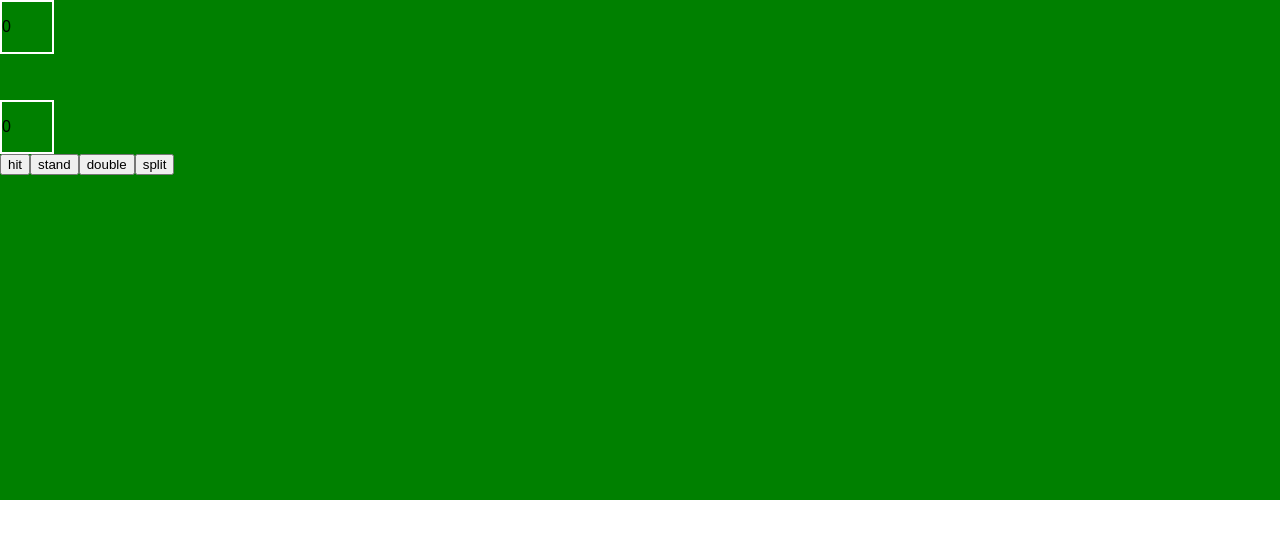
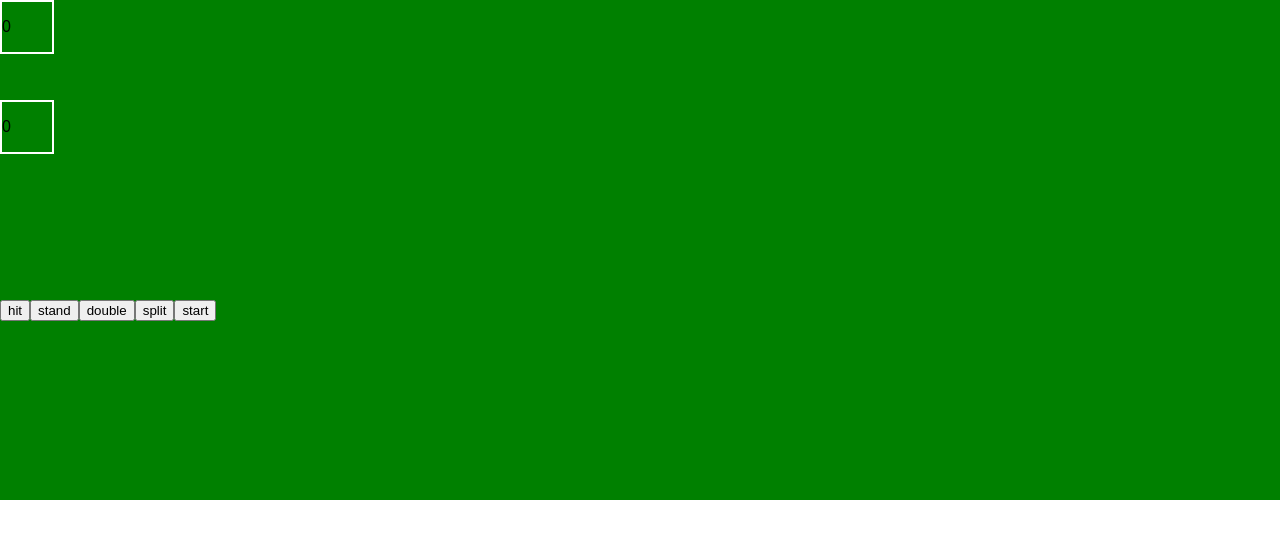
Before and after one commit to kasra-nejad/blackjack, a React (Create React App) app: page / in a window 1280 px wide. Shown: the top 538 px of the page. Built offline with nearby package versions, Linux system fonts and the light colour scheme.

Commit message:
initial draw fixed

```diff
--- a/src/Buttons/PlayerButtons.tsx
+++ b/src/Buttons/PlayerButtons.tsx
@@ -2,11 +2,13 @@ import React, { useState } from "react";
 
 export interface IPlayerButtonsProps {
   drawCard: (participant: string) => void;
+  start: () => void;
   turn: string;
+  isInitialDeal: boolean;
 }
 
 const PlayerButtons: React.FC<IPlayerButtonsProps> = (props) => {
-  const { drawCard, turn } = props;
+  const { drawCard, turn, start, isInitialDeal } = props;
   const [isDoubleDisabled, setIsDoubleDisabled] = useState(false);
   const [isSplitDisabled, setISSplitDisabled] = useState(false);
   return (
@@ -23,6 +25,14 @@ const PlayerButtons: React.FC<IPlayerButtonsProps> = (props) => {
       <button className="button" disabled={isSplitDisabled} name="split">
         split
       </button>
+      <button
+        className="button"
+        disabled={!isInitialDeal}
+        name="start"
+        onClick={start}
+      >
+        start
+      </button>
     </div>
   );
 };
--- a/src/Participants/Dealer.tsx
+++ b/src/Participants/Dealer.tsx
@@ -1,5 +1,6 @@
 import React, { useState } from "react";
 import styled from "styled-components";
+import Card from "../Table/Card";
 import { CurrentCard } from "../Table/Table";
 import Totals from "./Totals";
 import { useGetParticipantTotal } from "./utils";
@@ -8,9 +9,10 @@ type Props = {
   hand: CurrentCard[];
 };
 
-const DealerWrapper = styled.div`
+const DealerArea = styled.div`
   width: 100px;
   height: 100px;
+  display: flex;
 `;
 
 const Dealer = (props: Props) => {
@@ -18,12 +20,12 @@ const Dealer = (props: Props) => {
   const total = useGetParticipantTotal(hand);
 
   return (
-    <DealerWrapper>
-      {hand.map((card) => {
-        <div>{card?.id}</div>;
+    <DealerArea>
+      {hand.map((card: CurrentCard) => {
+        return <Card value={card?.id} />;
       })}
       <Totals total={total} />
-    </DealerWrapper>
+    </DealerArea>
   );
 };
 
--- a/src/Participants/Player.tsx
+++ b/src/Participants/Player.tsx
@@ -2,22 +2,30 @@ import React from "react";
 import Totals from "./Totals";
 import { CurrentCard } from "../Table/Table";
 import { useGetParticipantTotal } from "./utils";
+import Card from "../Table/Card";
+import styled from "styled-components";
 
 type Props = {
   hand: CurrentCard[];
 };
 
+const PlayerArea = styled.div`
+  width: 200px;
+  height: 200px;
+  display: flex;
+`;
+
 const Player = (props: Props) => {
   const { hand } = props;
   const total = useGetParticipantTotal(hand);
-
+  console.log(hand);
   return (
-    <>
-      {hand.map((card) => {
-        <div>{card?.id}</div>;
+    <PlayerArea>
+      {hand.map((card: CurrentCard) => {
+        return <Card value={card?.id} />;
       })}
       <Totals total={total} />
-    </>
+    </PlayerArea>
   );
 };
 
--- /dev/null
+++ b/src/Table/Card.tsx
@@ -0,0 +1,24 @@
+import React from "react";
+import styled from "styled-components";
+
+const CardWrapper = styled.div`
+  width: 75px;
+  height: 75px;
+  border: solid 2px red;
+  z-index: 100;
+`;
+
+type Props = {
+  value?: string;
+};
+
+const Card: React.FC<Props> = (props) => {
+  const { value } = props;
+  return (
+    <CardWrapper>
+      <p>{value}</p>
+    </CardWrapper>
+  );
+};
+
+export default Card;
--- a/src/Table/Table.tsx
+++ b/src/Table/Table.tsx
@@ -16,7 +16,7 @@ const PlayArea = styled.div`
 const Table: React.FC = () => {
   const [isInitialDeal, setIsInitialDeal] = useState(true);
   const [dealerDeck, setDealerDeck] = useState(deckOfCards);
-  const [turn, setTurn] = useState<string>(Object.keys(participants)[0]);
+  const [turn, setTurn] = useState<string>(participants.PLAYER_1);
   const [currentCard, setCurrentCard] = useState<CurrentCard>(null);
   const [hands, setHands] = useState<{ [key: string]: CurrentCard[] }>({
     [participants.PLAYER_1]: [],
@@ -34,12 +34,27 @@ const Table: React.FC = () => {
   const drawCard = (participant: string) => {
     const randomCardIndex = Math.floor(Math.random() * dealerDeck.length);
     setCurrentCard(dealerDeck[randomCardIndex]);
-    setHands({ ...hands, [participant]: [...hands[participant], currentCard] });
+    setHands(
+      Object.assign(hands, {
+        [participant]: [...hands[participant], dealerDeck[randomCardIndex]],
+      })
+    );
     setDealerDeck(dealerDeck.filter((_, index) => index !== randomCardIndex));
   };
 
   const start = () => {
-    Object.keys(participants).forEach((participant) => drawCard(participant));
+    Array(2)
+      .fill(
+        Object.values(participants).copyWithin(
+          Object.values(participants).length,
+          0
+        )
+      )
+      .flat()
+      .forEach((participant: string) => {
+        drawCard(participant);
+        toggleTurn();
+      });
     setIsInitialDeal(false);
   };
 
@@ -47,7 +62,12 @@ const Table: React.FC = () => {
     <PlayArea>
       <Dealer hand={hands[participants.DEALER]} />
       <Player hand={hands[participants.PLAYER_1]} />
-      <PlayerButtons drawCard={drawCard} turn={turn} />
+      <PlayerButtons
+        drawCard={drawCard}
+        start={start}
+        turn={turn}
+        isInitialDeal={isInitialDeal}
+      />
     </PlayArea>
   );
 };
--- a/src/Table/cardConstants.ts
+++ b/src/Table/cardConstants.ts
@@ -6,61 +6,276 @@ const cardTypes = {
 };
 
 export const deckOfCards = [
-  { id: `1-${cardTypes.heart}-1`, type: cardTypes.heart, value: 1 },
-  { id: `2-${cardTypes.heart}-1`, type: cardTypes.heart, value: 2 },
-  { id: `3-${cardTypes.heart}-1`, type: cardTypes.heart, value: 3 },
-  { id: `4-${cardTypes.heart}-1`, type: cardTypes.heart, value: 4 },
-  { id: `5-${cardTypes.heart}-1`, type: cardTypes.heart, value: 5 },
-  { id: `6-${cardTypes.heart}-1`, type: cardTypes.heart, value: 6 },
-  { id: `7-${cardTypes.heart}-1`, type: cardTypes.heart, value: 7 },
-  { id: `8-${cardTypes.heart}-1`, type: cardTypes.heart, value: 8 },
-  { id: `9-${cardTypes.heart}-1`, type: cardTypes.heart, value: 9 },
-  { id: `10-${cardTypes.heart}-1`, type: cardTypes.heart, value: 10 },
-  { id: `11-${cardTypes.heart}-1`, type: cardTypes.heart, value: 10 },
-  { id: `12-${cardTypes.heart}-1`, type: cardTypes.heart, value: 10 },
-  { id: `13-${cardTypes.heart}-1`, type: cardTypes.heart, value: 10 },
-  { id: `1-${cardTypes.spade}-1`, type: cardTypes.spade, value: 1 },
-  { id: `2-${cardTypes.spade}-1`, type: cardTypes.spade, value: 2 },
-  { id: `3-${cardTypes.spade}-1`, type: cardTypes.spade, value: 3 },
-  { id: `4-${cardTypes.spade}-1`, type: cardTypes.spade, value: 4 },
-  { id: `5-${cardTypes.spade}-1`, type: cardTypes.spade, value: 5 },
-  { id: `6-${cardTypes.spade}-1`, type: cardTypes.spade, value: 6 },
-  { id: `7-${cardTypes.spade}-1`, type: cardTypes.spade, value: 7 },
-  { id: `8-${cardTypes.spade}-1`, type: cardTypes.spade, value: 8 },
-  { id: `9-${cardTypes.spade}-1`, type: cardTypes.spade, value: 9 },
-  { id: `10-${cardTypes.spade}-1`, type: cardTypes.spade, value: 10 },
-  { id: `11-${cardTypes.spade}-1`, type: cardTypes.spade, value: 10 },
-  { id: `12-${cardTypes.spade}-1`, type: cardTypes.spade, value: 10 },
-  { id: `13-${cardTypes.spade}-1`, type: cardTypes.spade, value: 10 },
-  { id: `1-${cardTypes.diamond}-1`, type: cardTypes.diamond, value: 1 },
-  { id: `2-${cardTypes.diamond}-1`, type: cardTypes.diamond, value: 2 },
-  { id: `3-${cardTypes.diamond}-1`, type: cardTypes.diamond, value: 3 },
-  { id: `4-${cardTypes.diamond}-1`, type: cardTypes.diamond, value: 4 },
-  { id: `5-${cardTypes.diamond}-1`, type: cardTypes.diamond, value: 5 },
-  { id: `6-${cardTypes.diamond}-1`, type: cardTypes.diamond, value: 6 },
-  { id: `7-${cardTypes.diamond}-1`, type: cardTypes.diamond, value: 7 },
-  { id: `8-${cardTypes.diamond}-1`, type: cardTypes.diamond, value: 8 },
-  { id: `9-${cardTypes.diamond}-1`, type: cardTypes.diamond, value: 9 },
-  { id: `10-${cardTypes.diamond}-1`, type: cardTypes.diamond, value: 10 },
-  { id: `11-${cardTypes.diamond}-1`, type: cardTypes.diamond, value: 10 },
-  { id: `12-${cardTypes.diamond}-1`, type: cardTypes.diamond, value: 10 },
-  { id: `13-${cardTypes.diamond}-1`, type: cardTypes.diamond, value: 10 },
-  { id: `1-${cardTypes.club}-1`, type: cardTypes.club, value: 1 },
-  { id: `2-${cardTypes.club}-1`, type: cardTypes.club, value: 2 },
-  { id: `3-${cardTypes.club}-1`, type: cardTypes.club, value: 3 },
-  { id: `4-${cardTypes.club}-1`, type: cardTypes.club, value: 4 },
-  { id: `5-${cardTypes.club}-1`, type: cardTypes.club, value: 5 },
-  { id: `6-${cardTypes.club}-1`, type: cardTypes.club, value: 6 },
-  { id: `7-${cardTypes.club}-1`, type: cardTypes.club, value: 7 },
-  { id: `8-${cardTypes.club}-1`, type: cardTypes.club, value: 8 },
-  { id: `9-${cardTypes.club}-1`, type: cardTypes.club, value: 9 },
-  { id: `10-${cardTypes.club}-1`, type: cardTypes.club, value: 10 },
-  { id: `11-${cardTypes.club}-1`, type: cardTypes.club, value: 10 },
-  { id: `12-${cardTypes.club}-1`, type: cardTypes.club, value: 10 },
-  { id: `13-${cardTypes.club}-1`, type: cardTypes.club, value: 10 },
+  {
+    id: `1-${cardTypes.heart}`,
+    type: cardTypes.heart,
+    value: 1,
+    deckNumber: 1,
+  },
+  {
+    id: `2-${cardTypes.heart}`,
+    type: cardTypes.heart,
+    value: 2,
+    deckNumber: 1,
+  },
+  {
+    id: `3-${cardTypes.heart}`,
+    type: cardTypes.heart,
+    value: 3,
+    deckNumber: 1,
+  },
+  {
+    id: `4-${cardTypes.heart}`,
+    type: cardTypes.heart,
+    value: 4,
+    deckNumber: 1,
+  },
+  {
+    id: `5-${cardTypes.heart}`,
+    type: cardTypes.heart,
+    value: 5,
+    deckNumber: 1,
+  },
+  {
+    id: `6-${cardTypes.heart}`,
+    type: cardTypes.heart,
+    value: 6,
+    deckNumber: 1,
+  },
+  {
+    id: `7-${cardTypes.heart}`,
+    type: cardTypes.heart,
+    value: 7,
+    deckNumber: 1,
+  },
+  {
+    id: `8-${cardTypes.heart}`,
+    type: cardTypes.heart,
+    value: 8,
+    deckNumber: 1,
+  },
+  {
+    id: `9-${cardTypes.heart}`,
+    type: cardTypes.heart,
+    value: 9,
+    deckNumber: 1,
+  },
+  {
+    id: `10-${cardTypes.heart}`,
+    type: cardTypes.heart,
+    value: 10,
+    deckNumber: 1,
+  },
+  {
+    id: `11-${cardTypes.heart}`,
+    type: cardTypes.heart,
+    value: 10,
+    deckNumber: 1,
+  },
+  {
+    id: `12-${cardTypes.heart}`,
+    type: cardTypes.heart,
+    value: 10,
+    deckNumber: 1,
+  },
+  {
+    id: `13-${cardTypes.heart}`,
+    type: cardTypes.heart,
+    value: 10,
+    deckNumber: 1,
+  },
+  {
+    id: `1-${cardTypes.spade}`,
+    type: cardTypes.spade,
+    value: 1,
+    deckNumber: 1,
+  },
+  {
+    id: `2-${cardTypes.spade}`,
+    type: cardTypes.spade,
+    value: 2,
+    deckNumber: 1,
+  },
+  {
+    id: `3-${cardTypes.spade}`,
+    type: cardTypes.spade,
+    value: 3,
+    deckNumber: 1,
+  },
+  {
+    id: `4-${cardTypes.spade}`,
+    type: cardTypes.spade,
+    value: 4,
+    deckNumber: 1,
+  },
+  {
+    id: `5-${cardTypes.spade}`,
+    type: cardTypes.spade,
+    value: 5,
+    deckNumber: 1,
+  },
+  {
+    id: `6-${cardTypes.spade}`,
+    type: cardTypes.spade,
+    value: 6,
+    deckNumber: 1,
+  },
+  {
+    id: `7-${cardTypes.spade}`,
+    type: cardTypes.spade,
+    value: 7,
+    deckNumber: 1,
+  },
+  {
+    id: `8-${cardTypes.spade}`,
+    type: cardTypes.spade,
+    value: 8,
+    deckNumber: 1,
+  },
+  {
+    id: `9-${cardTypes.spade}`,
+    type: cardTypes.spade,
+    value: 9,
+    deckNumber: 1,
+  },
+  {
+    id: `10-${cardTypes.spade}`,
+    type: cardTypes.spade,
+    value: 10,
+    deckNumber: 1,
+  },
+  {
+    id: `11-${cardTypes.spade}`,
+    type: cardTypes.spade,
+    value: 10,
+    deckNumber: 1,
+  },
+  {
+    id: `12-${cardTypes.spade}`,
+    type: cardTypes.spade,
+    value: 10,
+    deckNumber: 1,
+  },
+  {
+    id: `13-${cardTypes.spade}`,
+    type: cardTypes.spade,
+    value: 10,
+    deckNumber: 1,
+  },
+  {
+    id: `1-${cardTypes.diamond}`,
+    type: cardTypes.diamond,
+    value: 1,
+    deckNumber: 1,
+  },
+  {
+    id: `2-${cardTypes.diamond}`,
+    type: cardTypes.diamond,
+    value: 2,
+    deckNumber: 1,
+  },
+  {
+    id: `3-${cardTypes.diamond}`,
+    type: cardTypes.diamond,
+    value: 3,
+    deckNumber: 1,
+  },
+  {
+    id: `4-${cardTypes.diamond}`,
+    type: cardTypes.diamond,
+    value: 4,
+    deckNumber: 1,
+  },
+  {
+    id: `5-${cardTypes.diamond}`,
+    type: cardTypes.diamond,
+    value: 5,
+    deckNumber: 1,
+  },
+  {
+    id: `6-${cardTypes.diamond}`,
+    type: cardTypes.diamond,
+    value: 6,
+    deckNumber: 1,
+  },
+  {
+    id: `7-${cardTypes.diamond}`,
+    type: cardTypes.diamond,
+    value: 7,
+    deckNumber: 1,
+  },
+  {
+    id: `8-${cardTypes.diamond}`,
+    type: cardTypes.diamond,
+    value: 8,
+    deckNumber: 1,
+  },
+  {
+    id: `9-${cardTypes.diamond}`,
+    type: cardTypes.diamond,
+    value: 9,
+    deckNumber: 1,
+  },
+  {
+    id: `10-${cardTypes.diamond}`,
+    type: cardTypes.diamond,
+    value: 10,
+    deckNumber: 1,
+  },
+  {
+    id: `11-${cardTypes.diamond}`,
+    type: cardTypes.diamond,
+    value: 10,
+    deckNumber: 1,
+  },
+  {
+    id: `12-${cardTypes.diamond}`,
+    type: cardTypes.diamond,
+    value: 10,
+    deckNumber: 1,
+  },
+  {
+    id: `13-${cardTypes.diamond}`,
+    type: cardTypes.diamond,
+    value: 10,
+    deckNumber: 1,
+  },
+  { id: `1-${cardTypes.club}`, type: cardTypes.club, value: 1, deckNumber: 1 },
+  { id: `2-${cardTypes.club}`, type: cardTypes.club, value: 2, deckNumber: 1 },
+  { id: `3-${cardTypes.club}`, type: cardTypes.club, value: 3, deckNumber: 1 },
+  { id: `4-${cardTypes.club}`, type: cardTypes.club, value: 4, deckNumber: 1 },
+  { id: `5-${cardTypes.club}`, type: cardTypes.club, value: 5, deckNumber: 1 },
+  { id: `6-${cardTypes.club}`, type: cardTypes.club, value: 6, deckNumber: 1 },
+  { id: `7-${cardTypes.club}`, type: cardTypes.club, value: 7, deckNumber: 1 },
+  { id: `8-${cardTypes.club}`, type: cardTypes.club, value: 8, deckNumber: 1 },
+  { id: `9-${cardTypes.club}`, type: cardTypes.club, value: 9, deckNumber: 1 },
+  {
+    id: `10-${cardTypes.club}`,
+    type: cardTypes.club,
+    value: 10,
+    deckNumber: 1,
+  },
+  {
+    id: `11-${cardTypes.club}`,
+    type: cardTypes.club,
+    value: 10,
+    deckNumber: 1,
+  },
+  {
+    id: `12-${cardTypes.club}`,
+    type: cardTypes.club,
+    value: 10,
+    deckNumber: 1,
+  },
+  {
+    id: `13-${cardTypes.club}`,
+    type: cardTypes.club,
+    value: 10,
+    deckNumber: 1,
+  },
 ];
 
 export const participants = {
-  PLAYER_1: "Player 1",
+  PLAYER_1: "Player1",
   DEALER: "Dealer",
 };
```
